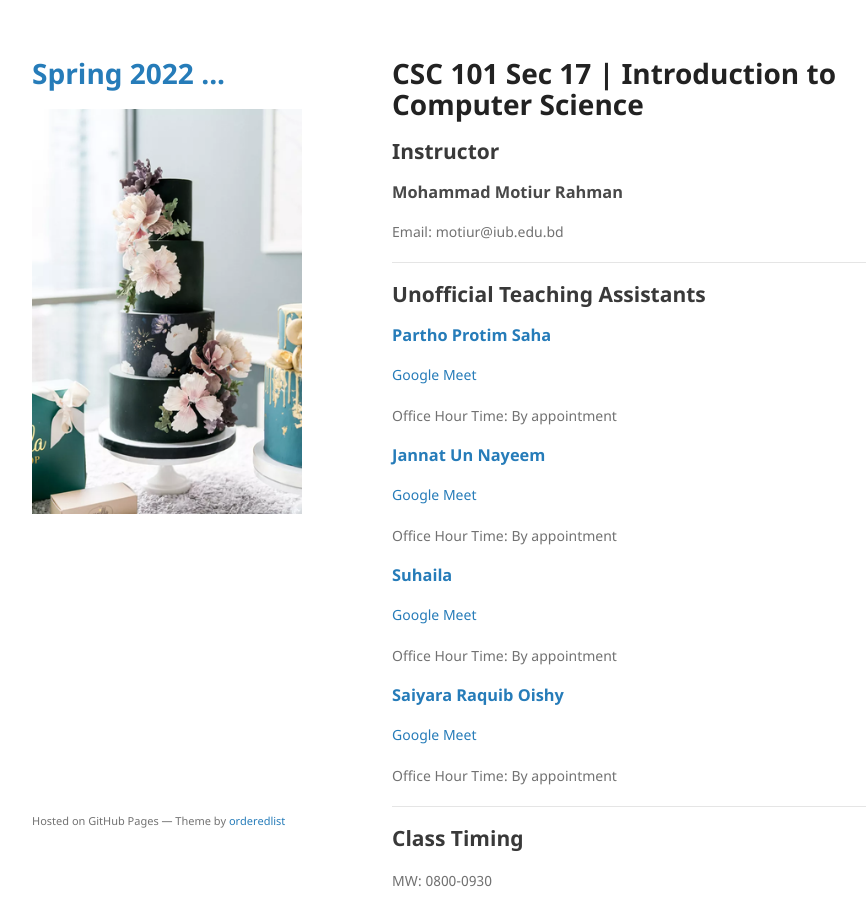
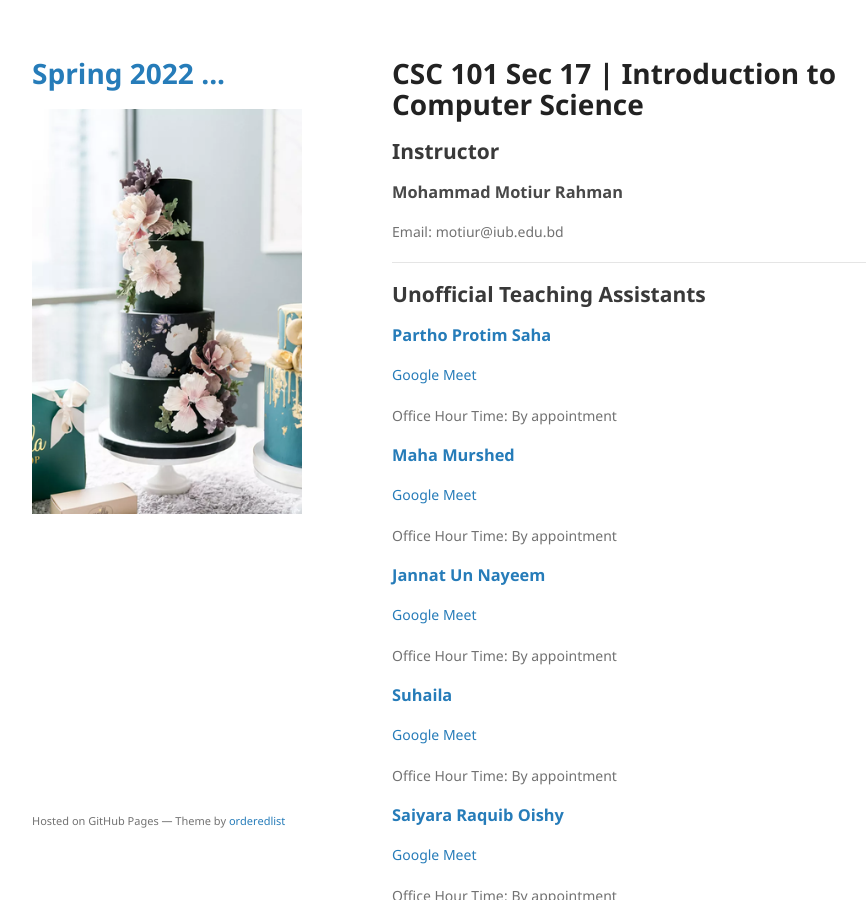
Before and after one commit to mohammadmotiurrahman/mohammadmotiurrahman.github.io, a Jekyll site: the page built from csc101_17/index.md, in a window 1280 px wide and 900 px high. Shown: the whole window, without its empty margins (178-1044 px from the left). Built offline with Jekyll 4.4.1, drawn with Linux system fonts in a browser that asks for light colours; our own code applies the rules of GitHub Pages for plain Markdown files.

Commit message:
Update index.md

```diff
--- a/csc101_17/index.md
+++ b/csc101_17/index.md
@@ -11,6 +11,13 @@ Email: motiur@iub.edu.bd
 [Google Meet](http://meet.google.com/mrg-sjkp-ooa)
 
 Office Hour Time: By appointment
+
+### [Maha Murshed ](mailto:2030385@iub.edu.bd  )
+
+[Google Meet](http://meet.google.com/ftz-zztp-hji)
+
+Office Hour Time: By appointment
+
 
 ### [Jannat Un Nayeem ](mailto:2030087@iub.edu.bd )
 
```
